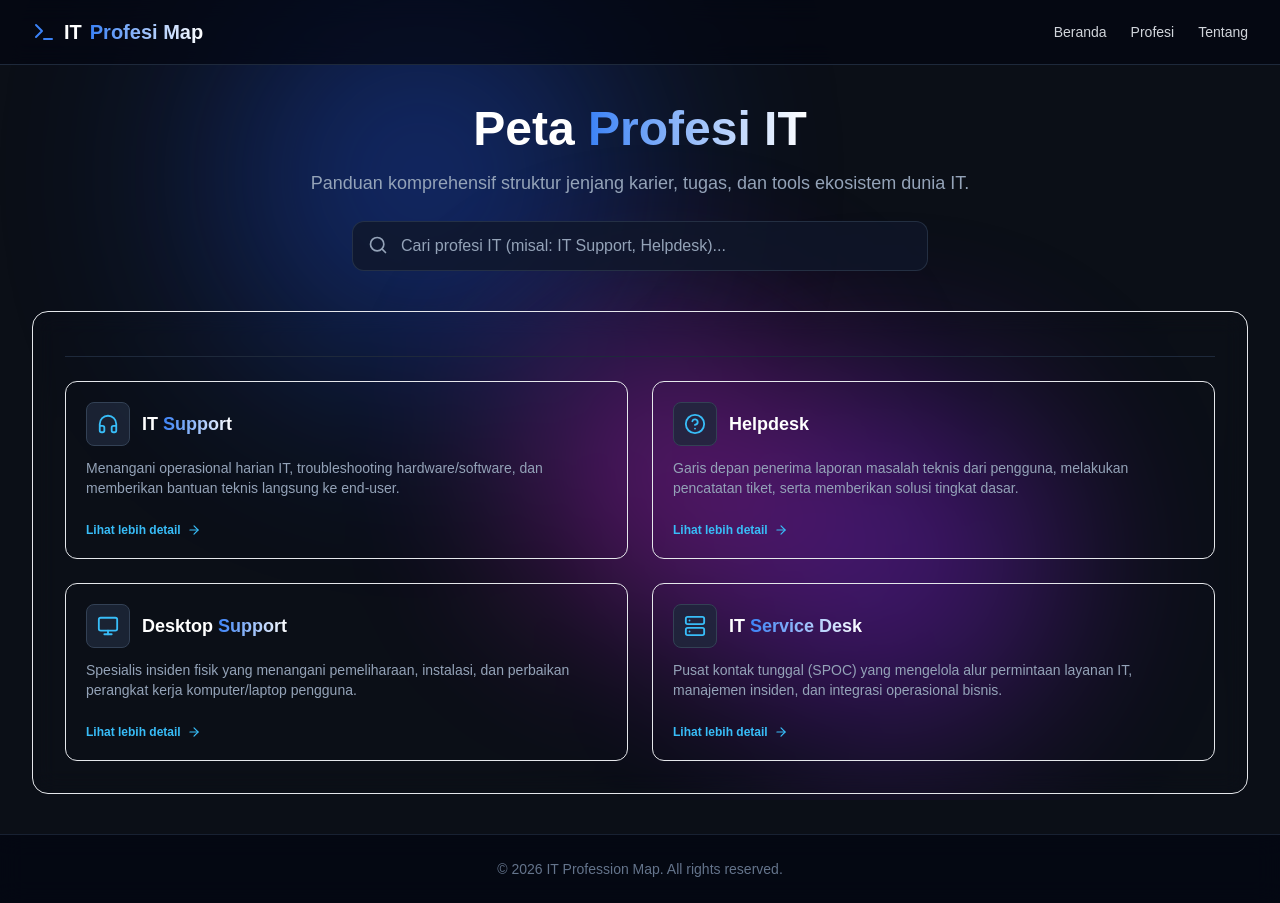
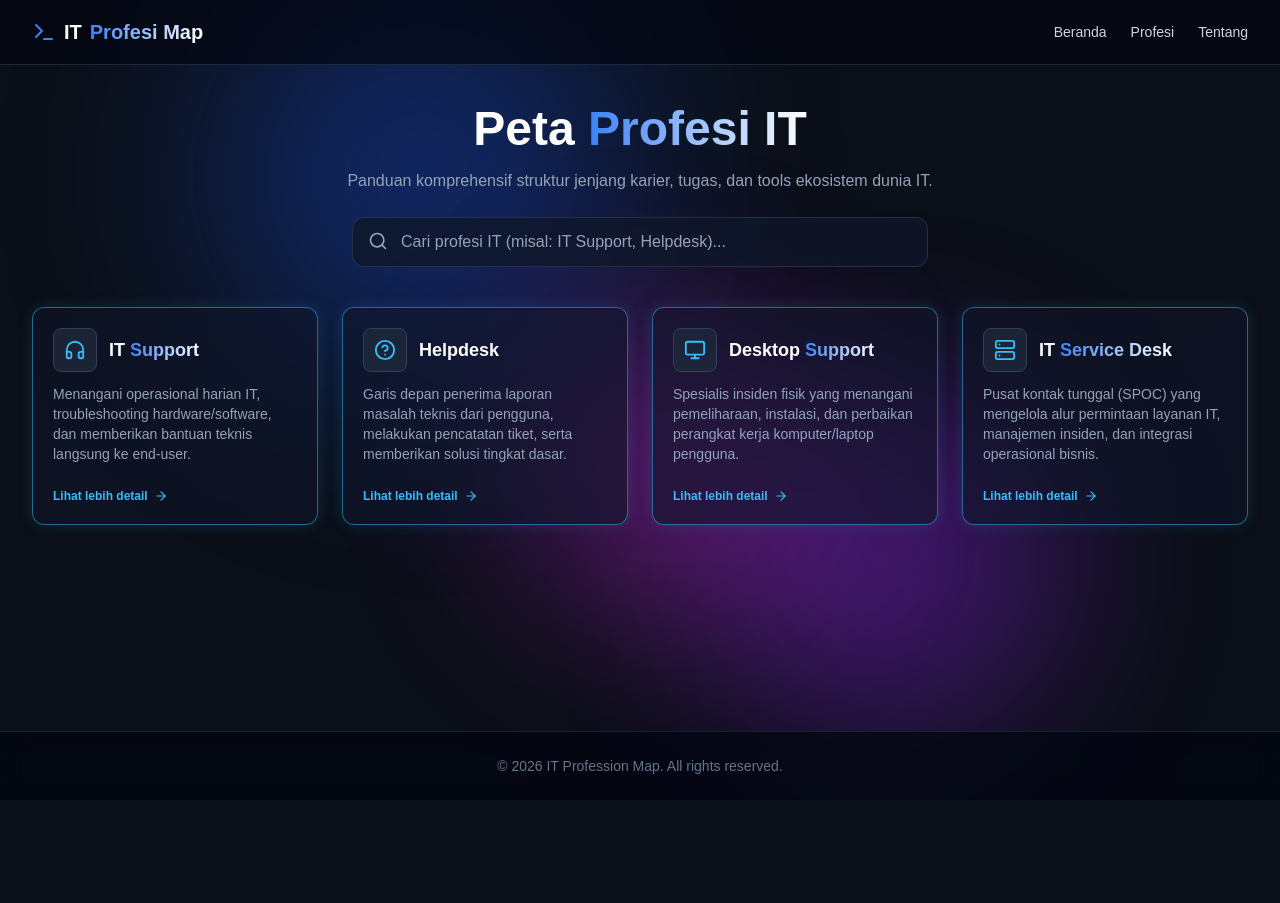
Before and after one commit to zero-route/IT-TechMap, a Next.js app: page / in a window 1280 px wide. After the commit the page ends 800 px from the top, so only its background shows below. Built offline with nearby package versions, Linux system fonts and the light colour scheme.

Commit message:
update page.jsx

```diff
--- a/app/page.jsx
+++ b/app/page.jsx
@@ -1,39 +1,40 @@
 "use client";
 import { useState } from "react";
-import Navbar from "@/components/common/Navbar";
-import SearchBar from "@/components/common/SearchBar";
-import CardProfesi from "@/components/common/CardProfesi";
-import Footer from "@/components/common/Footer";
-import { categoryGroups } from "@/data/ProfessionData";
+import Navbar from "../src/components/common/Navbar";
+import SearchBar from "../src/components/common/SearchBar";
+import CardProfesi from "../src/components/common/CardProfesi";
+import Footer from "../src/components/common/Footer";
+import { categoryGroups } from "../src/data/ProfessionData";
 
 export default function HomePage() {
   const [searchTerm, setSearchTerm] = useState("");
 
   return (
-    <div className="min-h-screen flex flex-col">
-      {/* Dynamic Animated Blobs Background */}
+    <div className="min-h-screen flex flex-col relative z-0">
+      {/* Background Blobs */}
       <div className="bg-blobs">
         <div className="blob blob-blue"></div>
         <div className="blob blob-purple"></div>
         <div className="blob blob-magenta"></div>
       </div>
 
+      {/* Navbar Tunggal */}
       <Navbar />
 
       <main className="flex-1 max-w-7xl w-full mx-auto px-4 sm:px-6 lg:px-8 py-10">
         <header className="text-center mb-10">
-          <h1 className="text-4xl sm:text-5xl font-extrabold mb-4">
+          <h1 className="text-3xl sm:text-5xl font-extrabold mb-4">
             <span className="text-white">Peta </span>
             <span className="gradient-text">Profesi IT</span>
           </h1>
-          <p className="text-slate-400 text-lg max-w-2xl mx-auto">
+          <p className="text-slate-400 text-sm sm:text-base max-w-2xl mx-auto">
             Panduan komprehensif struktur jenjang karier, tugas, dan tools ekosistem dunia IT.
           </p>
           <SearchBar searchTerm={searchTerm} setSearchTerm={setSearchTerm} />
         </header>
 
-        {/* Section Kelompok Profesi */}
-        <div className="space-y-8" id="profesi">
+        {/* Layout Grid Horizontal di Desktop (lg:grid-cols-4) dan Vertikal di Mobile */}
+        <div className="space-y-6" id="profesi">
           {categoryGroups.map((group) => {
             const filteredProfessions = group.professions.filter((item) =>
               item.name.toLowerCase().includes(searchTerm.toLowerCase())
@@ -44,17 +45,17 @@ export default function HomePage() {
             return (
               <div
                 key={group.id}
-                className={`p-6 sm:p-8 rounded-2xl border ${group.borderColor} ${group.bgColor} backdrop-blur-md`}
+                className="grid grid-cols-1 sm:grid-cols-2 lg:grid-cols-4 gap-4 sm:gap-6"
               >
-                <h2 className="text-2xl font-bold mb-6 text-white border-b border-slate-800 pb-3">
-                  {group.title}
-                </h2>
-
-                <div className="grid grid-cols-1 md:grid-cols-2 lg:grid-cols-2 gap-6">
-                  {filteredProfessions.map((profesi) => (
-                    <CardProfesi key={profesi.id} profesi={profesi} />
-                  ))}
-                </div>
+                {filteredProfessions.map((profesi) => (
+                  <CardProfesi
+                    key={profesi.id}
+                    profesi={profesi}
+                    borderColor={group.cardBorderColor}
+                    bgColor={group.cardBgColor}
+                    shadowGlow={group.cardGlow}
+                  />
+                ))}
               </div>
             );
           })}
```
